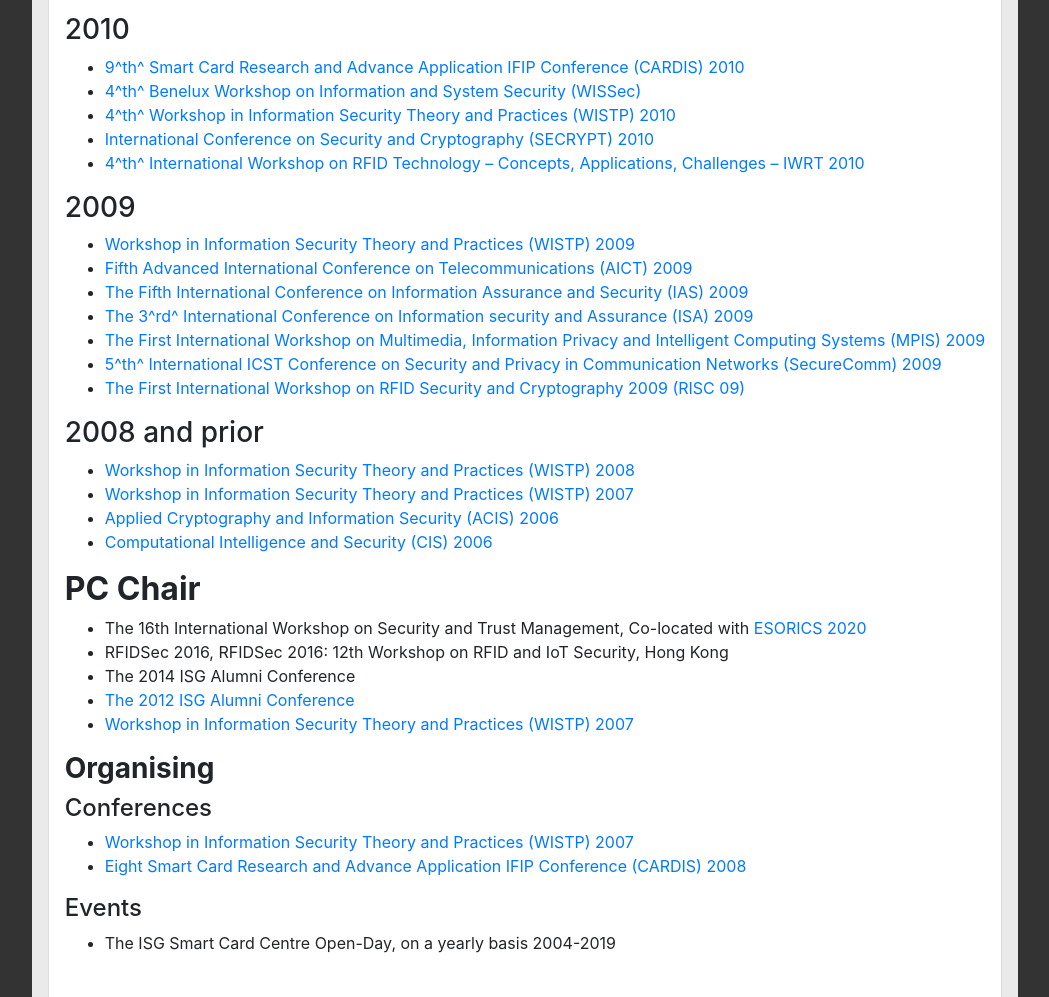
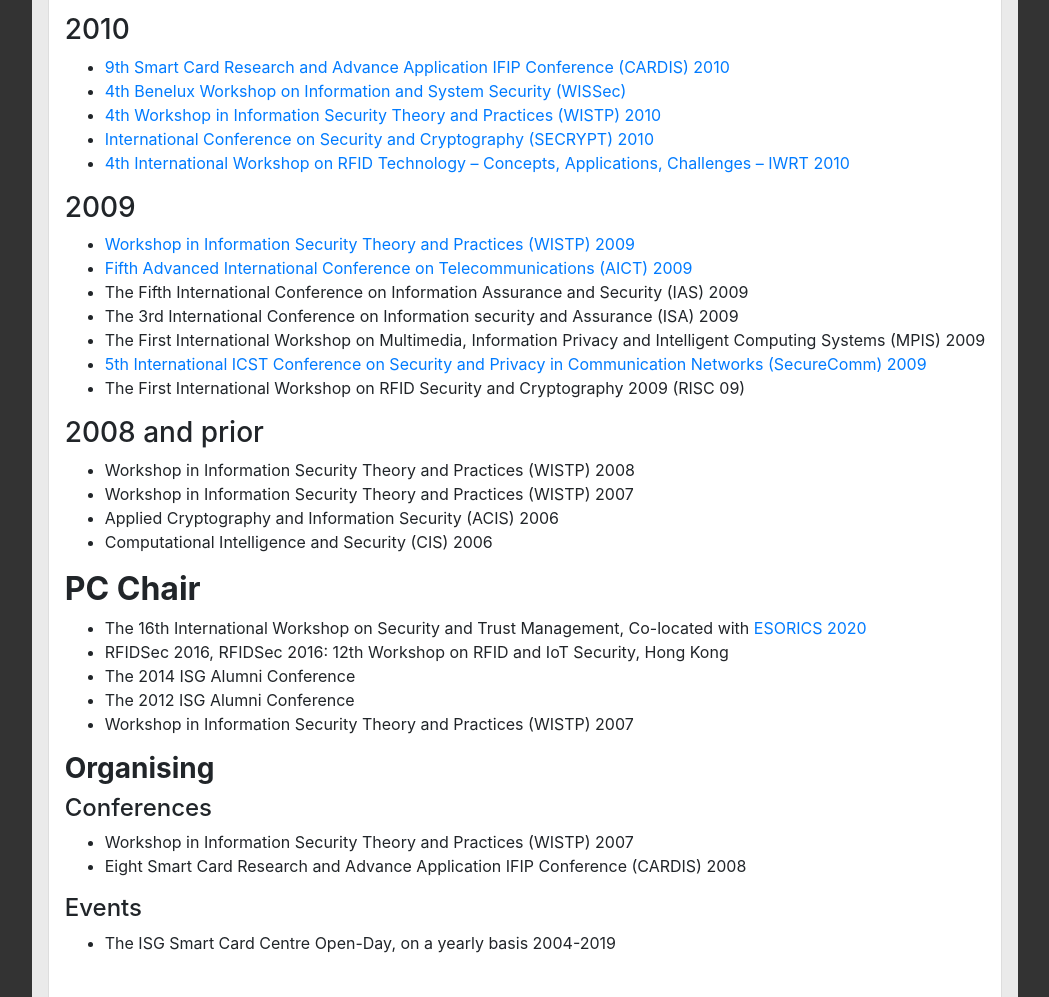
Before and after one commit to Hamza-Rafi/konstantinosWebsite, a plain HTML site: page _site/research/conferences.html in a window 1280 px wide. Shown: the part 2989-3986 px from the top of the page, without its empty margins (115-1164 px from the left). Drawn offline with nearby package versions, Linux system fonts and the light colour scheme.

Commit message:
Fixing links and text formatting

```diff
--- a/_site/research/conferences.html
+++ b/_site/research/conferences.html
@@ -237,11 +237,11 @@
 <h3 id="2010">2010</h3>
 
 <ul>
-  <li><a href="http://www.cardis.org/">9^th^ Smart Card Research and Advance Application IFIP Conference (CARDIS) 2010</a></li>
-  <li><a href="http://www.dice.ucl.ac.be/crypto/wissec2009/index.html">4^th^ Benelux Workshop on Information and System Security (WISSec)</a></li>
-  <li><a href="http://www.wistp.org/">4^th^ Workshop in Information Security Theory and Practices (WISTP) 2010</a></li>
-  <li><a href="http://www.secrypt.icete.org/call_for_papers.asp">International Conference on Security and Cryptography (SECRYPT) 2010</a></li>
-  <li><a href="http://www.iceis.org/Workshops/iwrt/iwrt2010-cfp.htm">4^th^ International Workshop on RFID Technology – Concepts, Applications, Challenges – IWRT 2010</a></li>
+  <li><a href="http://www.cardis.org/">9th Smart Card Research and Advance Application IFIP Conference (CARDIS) 2010</a></li>
+  <li><a href="https://www-crypto.elen.ucl.ac.be/crypto/wissec2009/">4th Benelux Workshop on Information and System Security (WISSec)</a></li>
+  <li><a href="http://www.wistp.org/">4th Workshop in Information Security Theory and Practices (WISTP) 2010</a></li>
+  <li><a href="https://secrypt.scitevents.org/SECRYPT2010/">International Conference on Security and Cryptography (SECRYPT) 2010</a></li>
+  <li><a href="https://www.researchgate.net/publication/294501328_Proceedings_of_the_4th_International_Workshop_on_RFID_Technology_-_Concepts_Applications_Challenges_IWRT_2010_in_Conjunction_with_ICEIS_2010_Foreword">4th International Workshop on RFID Technology – Concepts, Applications, Challenges – IWRT 2010</a></li>
 </ul>
 
 <h3 id="2009">2009</h3>
@@ -249,20 +249,20 @@
 <ul>
   <li><a href="http://www.wistp.org/">Workshop in Information Security Theory and Practices (WISTP) 2009</a></li>
   <li><a href="http://www.iaria.org/conferences2009/AICT09.html">Fifth Advanced International Conference on Telecommunications (AICT) 2009</a></li>
-  <li><a href="http://www.ias09.org/">The Fifth International Conference on Information Assurance and Security (IAS) 2009</a></li>
-  <li><a href="http://www.sersc.org/ISA2009/">The 3^rd^ International Conference on Information security and Assurance (ISA) 2009</a></li>
-  <li><a href="http://mpis08.ialab.cs.pu.edu.tw/mpis08/">The First International Workshop on Multimedia, Information Privacy and Intelligent Computing Systems (MPIS) 2009</a></li>
-  <li><a href="http://www.securecomm.org/">5^th^ International ICST Conference on Security and Privacy in Communication Networks (SecureComm) 2009</a></li>
-  <li><a href="http://www.kustar.ac.ae/risc09/">The First International Workshop on RFID Security and Cryptography 2009 (RISC 09)</a></li>
+  <li>The Fifth International Conference on Information Assurance and Security (IAS) 2009</li>
+  <li>The 3rd International Conference on Information security and Assurance (ISA) 2009</li>
+  <li>The First International Workshop on Multimedia, Information Privacy and Intelligent Computing Systems (MPIS) 2009</li>
+  <li><a href="http://www.securecomm.org/">5th International ICST Conference on Security and Privacy in Communication Networks (SecureComm) 2009</a></li>
+  <li>The First International Workshop on RFID Security and Cryptography 2009 (RISC 09)</li>
 </ul>
 
 <h3 id="2008-and-prior">2008 and prior</h3>
 
 <ul>
-  <li><a href="http://wistp2008.xlim.fr/index.php">Workshop in Information Security Theory and Practices (WISTP) 2008</a></li>
-  <li><a href="http://wistp2007.xlim.fr/index.php?id=55">Workshop in Information Security Theory and Practices (WISTP) 2007</a></li>
-  <li><a href="http://www.cs.nyu.edu/~schow/acis06/">Applied Cryptography and Information Security (ACIS) 2006</a></li>
-  <li><a href="http://cis2006.gdut.edu.cn/2006cis/cc.htm">Computational Intelligence and Security (CIS) 2006</a></li>
+  <li>Workshop in Information Security Theory and Practices (WISTP) 2008</li>
+  <li>Workshop in Information Security Theory and Practices (WISTP) 2007</li>
+  <li>Applied Cryptography and Information Security (ACIS) 2006</li>
+  <li>Computational Intelligence and Security (CIS) 2006</li>
 </ul>
 
 <h2 id="pc-chair"><strong>PC Chair</strong></h2>
@@ -271,8 +271,8 @@
   <li>The 16th International Workshop on Security and Trust Management, Co-located with <a href="https://www.surrey.ac.uk/esorics-2020">ESORICS 2020</a></li>
   <li>RFIDSec 2016, RFIDSec 2016: 12th Workshop on RFID and IoT Security, Hong Kong</li>
   <li>The 2014 ISG Alumni Conference</li>
-  <li><a href="http://www.isg.rhul.ac.uk/~kostasm/%3Ca%20href=">The 2012 ISG Alumni Conference</a></li>
-  <li><a href="http://wistp2007.xlim.fr/index.php?id=55">Workshop in Information Security Theory and Practices (WISTP) 2007</a></li>
+  <li>The 2012 ISG Alumni Conference</li>
+  <li>Workshop in Information Security Theory and Practices (WISTP) 2007</li>
 </ul>
 
 <h3 id="organising"><strong>Organising</strong></h3>
@@ -280,8 +280,8 @@
 <h4 id="conferences-1">Conferences</h4>
 
 <ul>
-  <li><a href="http://wistp2007.xlim.fr/index.php?id=55">Workshop in Information Security Theory and Practices (WISTP) 2007</a></li>
-  <li><a href="http://www.scc.rhul.ac.uk/CARDIS/">Eight Smart Card Research and Advance Application IFIP Conference (CARDIS) 2008</a></li>
+  <li>Workshop in Information Security Theory and Practices (WISTP) 2007</li>
+  <li>Eight Smart Card Research and Advance Application IFIP Conference (CARDIS) 2008</li>
 </ul>
 
 <h4 id="events">Events</h4>
```
Also changed, not shown: _site/impact.html (+1 -1 lines), _site/research/phd-students.html (+14 -14 lines), _site/short-bio.html (+4 -4 lines), _site/teaching.html (+2 -7 lines), pages/research/conferences.md (+6 -6 lines), pages/research/phd-students.md (+14 -14 lines), pages/short-bio.md (+2 -2 lines).
